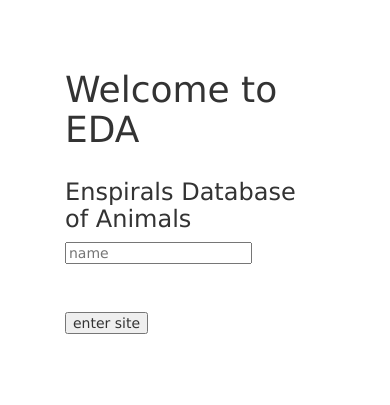
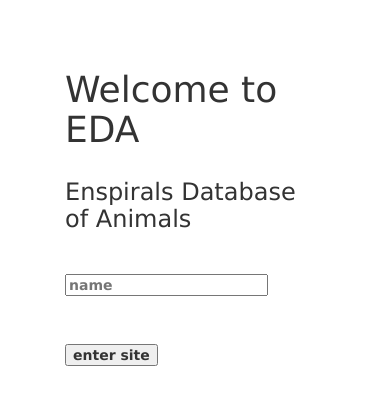
Before and after one commit to cam-shotter/enspiral-animal-house, a Node server app: page / in a window 390 px wide. Shown: the top 405 px of the page. Run offline with Node 20, Linux system fonts and the light colour scheme; some libraries are stand-ins or nearby versions.

Commit message:
modified index.hbs

```diff
--- a/views/index.hbs
+++ b/views/index.hbs
@@ -1,20 +1,23 @@
 <div class="container-fluid">
   <div class="row">
-    <div class ="col-md-6 col-xs-12">
+    <div class ="col-md-6 col-md-offset-3 col-xs-12">
       <h1>Welcome to EDA</h1>
     </div>
-    <div class=" col-md-6 col col-xs-12">
+    <div class=" col-md-6 col-md-offset-3 col-xs-12">
       <h3>Enspirals Database of Animals</h3>
     </div>
-  </div>
+  </div><br><br>
 
   <div class="row">
-    <div class="col-md-6 col-xs-12">
-      <p>
+    <form class="col-md-6 col-md-offset-3 col-xs-12">
+      <div class="form-group">
+        <label for="guest_name>Welcome, please Enter your Name!">
         <input placeholder="name" type="text" name="name" id="guest_name" /><br><br>
         </textarea><br><br>
         <input type="submit" name="commit" value="enter site" />
-      </p>
+      </div>
+    </form>
+  </div>
 
 
 </div>
```
